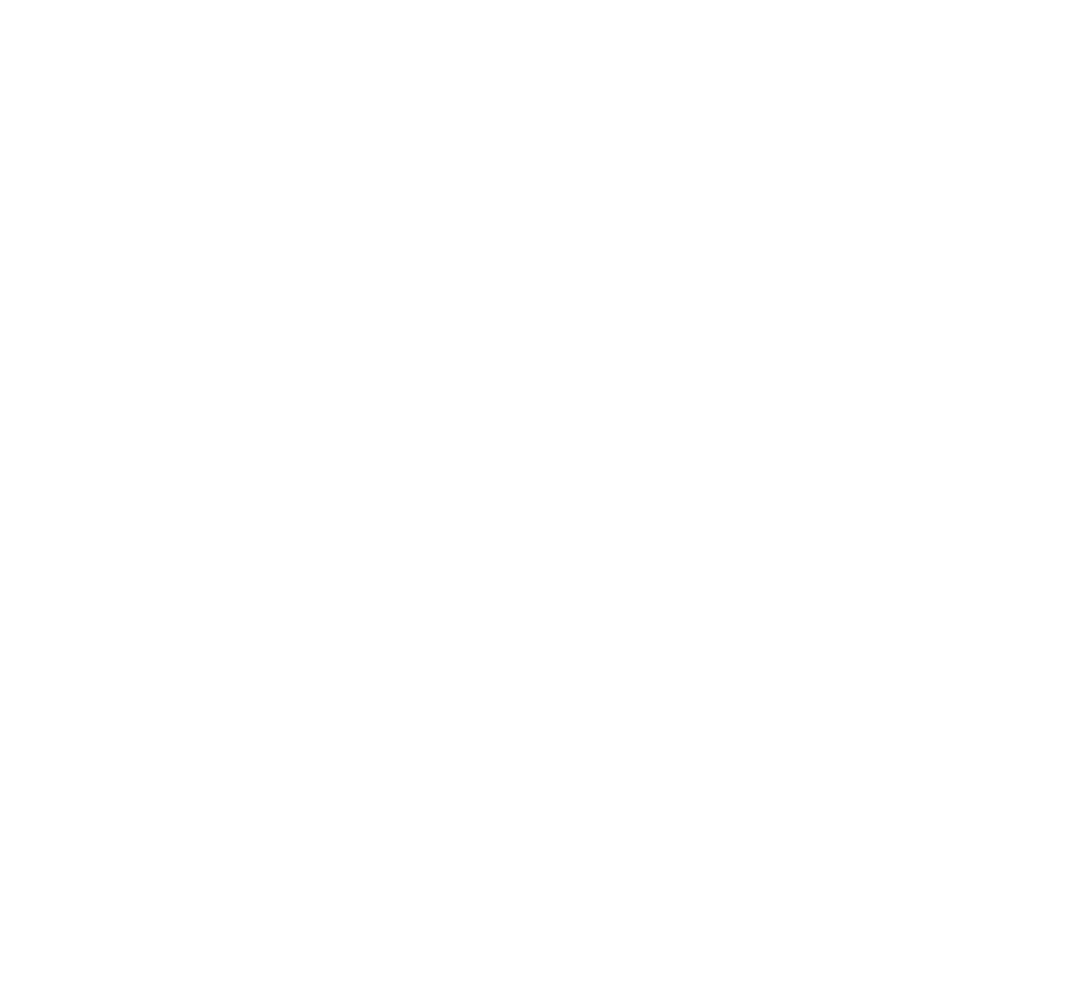
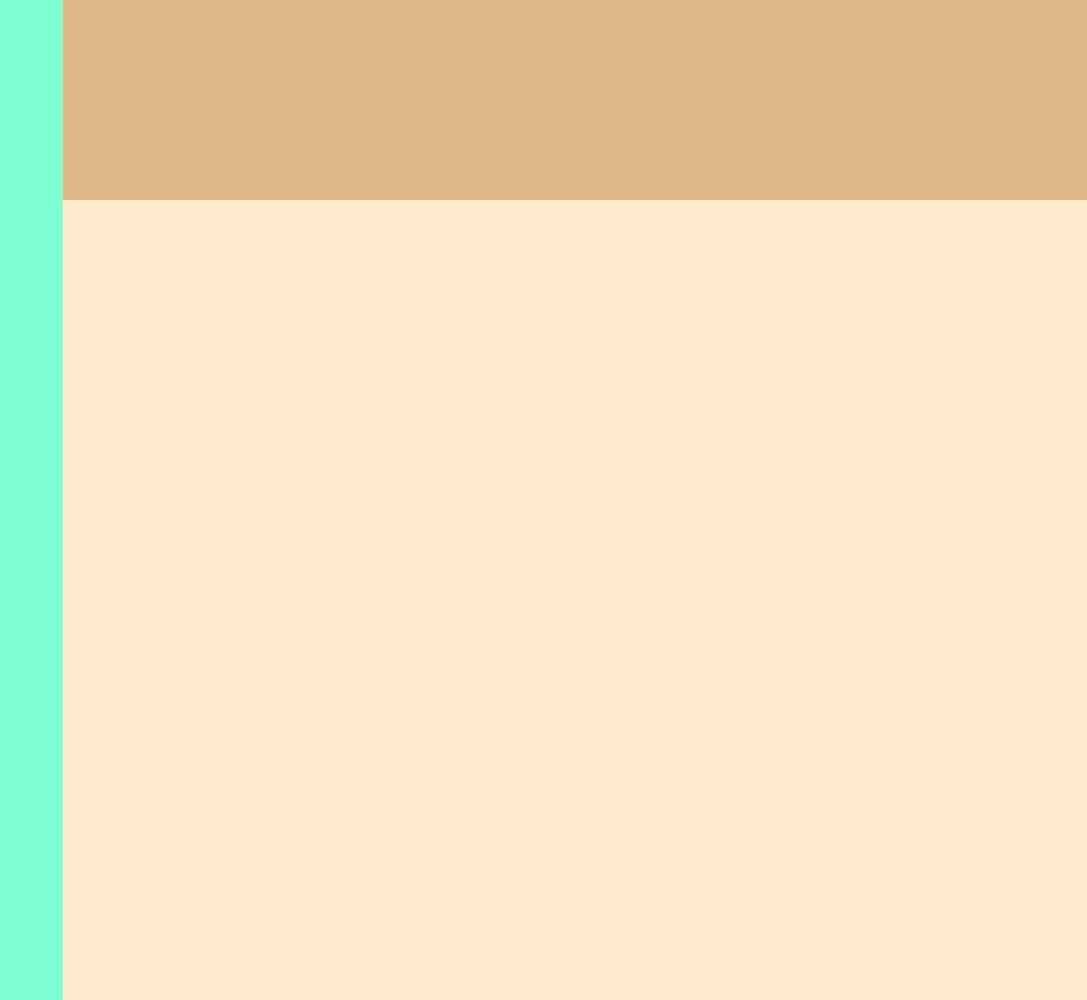
Before and after one commit to lucasbpaiva/admin-dashboard, a plain HTML site: page index.html in a window 1280 px wide. Shown: the whole page, without its empty margins (193-1280 px from the left). Before the commit the page ends 800 px from the top, so only its background shows below. Drawn offline with Linux system fonts and the light colour scheme.

Commit message:
create basic layout

```diff
--- a/index.html
+++ b/index.html
@@ -7,6 +7,10 @@
     <link rel="stylesheet" href="style.css">
 </head>
 <body>
-
+    <div class="wrapper">
+        <div class="sidebar"></div>
+        <div class="header"></div>
+        <div class="main-content"></div>
+    </div>
 </body>
 </html>
--- a/style.css
+++ b/style.css
@@ -0,0 +1,22 @@
+body {
+    margin: 0;
+}
+
+.wrapper {
+    display: grid;
+    grid-template-columns: 1fr 4fr;
+    grid-template-rows: 200px 800px;
+}
+
+.sidebar {
+    background-color: aquamarine;
+    grid-row: 1 / 3;
+}
+
+.header {
+    background-color: burlywood;
+}
+
+.main-content{
+    background-color: blanchedalmond;
+}
```
